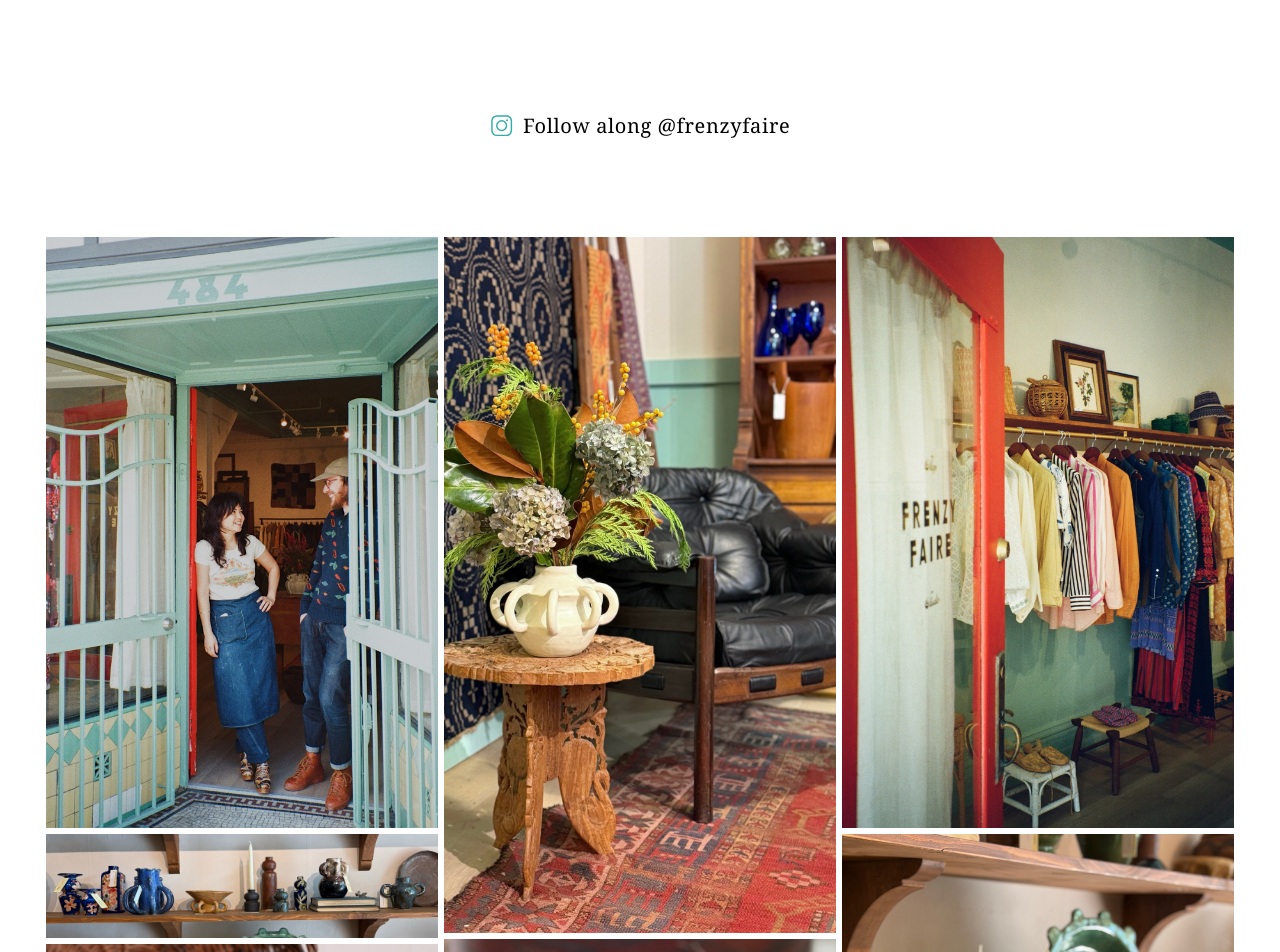
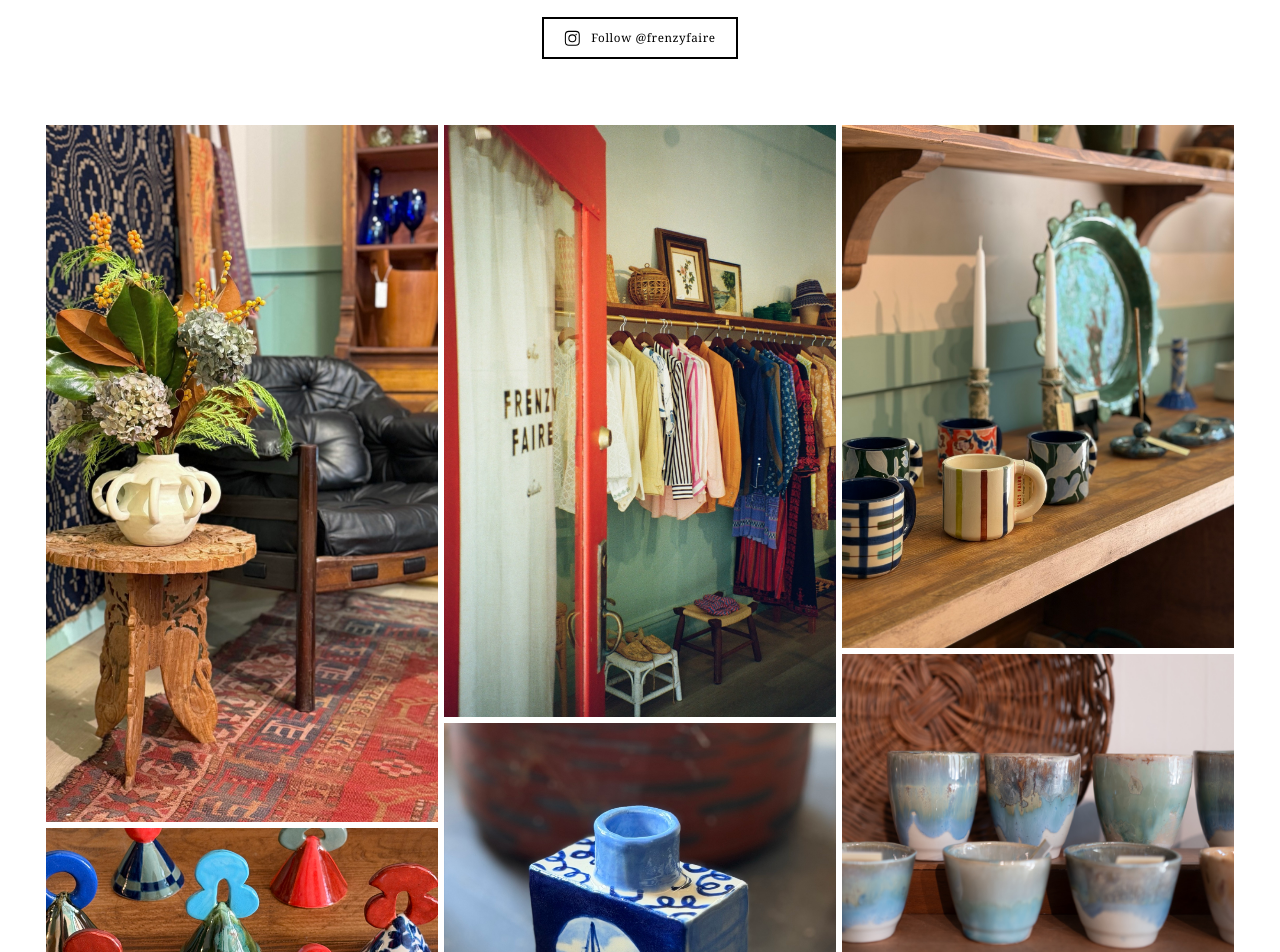
Before and after one commit to timothybuck13/frenzy-faire, a React (Vite) app: page / in a window 1280 px wide. Shown: the part 1600-2552 px from the top of the page. Built offline with nearby package versions, Linux system fonts and the light colour scheme.

Commit message:
Restructure: IG button under about, mailing list divider, opening party section, gift card in footer

```diff
--- a/src/App.jsx
+++ b/src/App.jsx
@@ -4,15 +4,12 @@ import { useState, useEffect, useRef } from 'react'
 const photos = [
   // Row 1: Hero pair — storefront + owners in doorway
   { src: '/photos/storefront.jpg', alt: 'Frenzy Faire storefront on Union Street', w: 2000, h: 1330 },
-  { src: '/photos/opening-party-owners.jpg', alt: 'Alyssa and Timothy in the Frenzy Faire doorway', w: 1325, h: 2000 },
-
   // Row 2: Interior atmosphere
   { src: '/photos/interior-1.jpg', alt: 'Vintage clothing rack bathed in afternoon light', w: 1331, h: 2000 },
   { src: '/photos/interior-2.jpg', alt: 'Handcrafted ceramic vase with dried flowers on carved table', w: 1125, h: 2000 },
   { src: '/photos/doorway.jpg', alt: 'View through the Frenzy Faire door into the store', w: 1325, h: 2000 },
 
-  // Row 3: Ceramics shelf — wide panoramic
-  { src: '/photos/ceramic-shelf.jpg', alt: 'Shelf of handcrafted ceramic pieces', w: 2000, h: 530 },
+  // Row 3: Ceramics detail
 
   // Row 4: Ceramics detail
   { src: '/photos/ceramics.jpg', alt: 'Handpainted ceramic mugs and candle holders', w: 1500, h: 2000 },
@@ -26,17 +23,14 @@ const photos = [
 
   // Row 6: Vases and platters
   { src: '/photos/large-green-ceramic-vase.jpg', alt: 'Large green ceramic vase', w: 1500, h: 2000 },
-  { src: '/photos/ahn-lee-vase.jpg', alt: 'Ahn Lee vase', w: 2000, h: 2000 },
   { src: '/photos/ceramic-flower-vase.jpg', alt: 'Handcrafted ceramic flower vase', w: 1500, h: 2000 },
 
-  // Row 7: Large platter + handcrafted candle holder (landscape)
+  // Row 7: Large platter
   { src: '/photos/large-ceramic-platter.jpg', alt: 'Large handcrafted ceramic platter', w: 1500, h: 2000 },
-  { src: '/photos/handcrafted-candle-holder.jpg', alt: 'Handcrafted candle holder detail', w: 2000, h: 1500 },
 
   // Row 8: Moroccan + Berber collection
   { src: '/photos/moroccan-collection.jpg', alt: 'Moroccan collection', w: 1500, h: 2000 },
   { src: '/photos/vintage-berber-pottery.jpg', alt: 'Vintage Berber pottery', w: 1500, h: 2000 },
-  { src: '/photos/berber-textiles.jpg', alt: 'Berber textiles', w: 1500, h: 2000 },
 
   // Row 9: Berber necklaces + mid century prints (landscape pair)
   { src: '/photos/berber-necklaces.jpg', alt: 'Berber necklaces', w: 2000, h: 1331 },
@@ -49,24 +43,22 @@ const photos = [
   // Row 11: Clothing details (landscape strip)
   { src: '/photos/vintage-clothing-details-1.jpg', alt: 'Vintage clothing detail', w: 2000, h: 1331 },
   { src: '/photos/vintage-clothing-details-2.jpg', alt: 'Vintage clothing detail', w: 2000, h: 1331 },
-  { src: '/photos/vintage-clothing-details-3.jpg', alt: 'Vintage clothing detail', w: 2000, h: 1331 },
-
   // Row 12: More clothing details
   { src: '/photos/vintage-clothing-details-4.jpg', alt: 'Vintage clothing detail', w: 2000, h: 1331 },
   { src: '/photos/vintage-clothing-details-5.jpg', alt: 'Vintage clothing detail', w: 1331, h: 2000 },
   { src: '/photos/vintage-clothing-details-6.jpg', alt: 'Vintage clothing detail', w: 2000, h: 1331 },
 
-  // Row 13: Textile details + Alyssa
+  // Vintage textile details
   { src: '/photos/vintage-textile-details.jpg', alt: 'Vintage textile details', w: 2000, h: 1331 },
-  { src: '/photos/alyssa.jpg', alt: 'Alyssa Guerrero in the store', w: 1500, h: 2000 },
+]
 
-  // Row 14: Opening party
+/* ───────── opening party photos (separate section) ───────── */
+const openingPartyPhotos = [
   { src: '/photos/storefront-opening-party.jpg', alt: 'Storefront during opening party', w: 2000, h: 1330 },
   { src: '/photos/opening-party.jpg', alt: 'Opening party', w: 2000, h: 1325 },
-
-  // Row 15: Party moments
   { src: '/photos/opening-party-ahn.jpg', alt: 'Ahn at the opening party', w: 1332, h: 2000 },
   { src: '/photos/opening-party-hugs.jpg', alt: 'Opening party hugs', w: 2000, h: 1330 },
+  { src: '/photos/opening-party-owners.jpg', alt: 'Alyssa and Timothy in the Frenzy Faire doorway', w: 1325, h: 2000 },
   { src: '/photos/owners.jpg', alt: 'The owners', w: 2000, h: 1325 },
 ]
 
@@ -118,20 +110,16 @@ const featuredSrcs = new Set([
 ])
 
 /* ───────── gallery component (masonry) ───────── */
-function Gallery() {
+function Gallery({ photoList }) {
   const COLS = 3
   const GAP = 6
 
-  const galleryPhotos = photos.filter(p => !featuredSrcs.has(p.src))
-
-  // Distribute photos into columns, balancing total height
   const columns = Array.from({ length: COLS }, () => ({ photos: [], height: 0 }))
-  galleryPhotos.forEach((p) => {
-    // Find shortest column
+  photoList.forEach((p) => {
     const shortest = columns.reduce((min, col, i) =>
       col.height < columns[min].height ? i : min, 0)
     columns[shortest].photos.push(p)
-    columns[shortest].height += p.h / p.w // normalized height
+    columns[shortest].height += p.h / p.w
   })
 
   return (
@@ -280,18 +268,23 @@ export default function App() {
         </div>
       </section>
 
-      {/* Instagram CTA */}
-      <section className="py-20 md:py-28">
+      {/* Instagram button */}
+      <section className="pb-16 md:pb-20">
         <div className="max-w-2xl mx-auto px-6 md:px-8 text-center">
           <a
             href="https://www.instagram.com/frenzyfaire/"
             target="_blank"
             rel="noopener noreferrer"
-            className="inline-flex items-center gap-3 no-underline group"
-            style={{ textDecoration: 'none' }}
+            className="inline-flex items-center justify-center gap-3 px-6 py-3 border-2 border-black text-black no-underline transition-transform hover:scale-[1.025]"
+            style={{
+              fontFamily: "'Georgia', serif",
+              letterSpacing: '0.05em',
+              fontSize: '0.875em',
+              textDecoration: 'none',
+            }}
           >
             <svg
-              className="w-7 h-7 transition-transform group-hover:scale-110"
+              className="w-5 h-5"
               viewBox="0 0 24 24"
               fill="none"
               stroke="currentColor"
@@ -303,16 +296,7 @@ export default function App() {
               <circle cx="12" cy="12" r="5" />
               <circle cx="17.5" cy="6.5" r="1" fill="currentColor" stroke="none" />
             </svg>
-            <span
-              style={{
-                fontFamily: "'Georgia', serif",
-                fontSize: '1.5em',
-                letterSpacing: '0.03em',
-                color: '#000000',
-              }}
-            >
-              Follow along @frenzyfaire
-            </span>
+            Follow @frenzyfaire
           </a>
         </div>
       </section>
@@ -320,21 +304,23 @@ export default function App() {
       {/* Photo Gallery */}
       <section className="pb-20 md:pb-28">
         <div className="gallery-container" style={{ maxWidth: '1200px', margin: '0 auto', padding: '0 6px' }}>
-          <Gallery />
+          <Gallery photoList={photos.filter(p => !featuredSrcs.has(p.src))} />
         </div>
       </section>
 
-      {/* Footer */}
-      <footer className="py-12 md:py-16 border-t border-neutral-200">
+      {/* Mailing List CTA */}
+      <section className="py-20 md:py-28 border-t border-neutral-200">
         <div className="max-w-2xl mx-auto px-6 md:px-8 text-center">
-          <div
-            className="flex flex-col sm:flex-row items-center justify-center gap-6 mb-10"
+          <p
             style={{
               fontFamily: "'Georgia', serif",
-              fontSize: '0.875em',
-              letterSpacing: '0.05em',
+              fontSize: '1.25em',
+              letterSpacing: '0.03em',
+              marginBottom: '1.5rem',
             }}
           >
+            Stay in the loop
+          </p>
           <a
             href="https://squareup.com/outreach/rjqyGM/subscribe"
             target="_blank"
@@ -350,6 +336,38 @@ export default function App() {
           >
             Join the Mailing List
           </a>
+        </div>
+      </section>
+
+      {/* Opening Party */}
+      <section className="pb-20 md:pb-28">
+        <div className="max-w-2xl mx-auto px-6 md:px-8 text-center mb-10">
+          <p
+            style={{
+              fontFamily: "'Georgia', serif",
+              fontSize: '1.25em',
+              letterSpacing: '0.03em',
+            }}
+          >
+            Opening Party
+          </p>
+        </div>
+        <div className="gallery-container" style={{ maxWidth: '1200px', margin: '0 auto', padding: '0 6px' }}>
+          <Gallery photoList={openingPartyPhotos} />
+        </div>
+      </section>
+
+      {/* Footer */}
+      <footer className="py-12 md:py-16 border-t border-neutral-200">
+        <div className="max-w-2xl mx-auto px-6 md:px-8 text-center">
+          <div
+            className="flex flex-col sm:flex-row items-center justify-center gap-6 mb-10"
+            style={{
+              fontFamily: "'Georgia', serif",
+              fontSize: '0.875em',
+              letterSpacing: '0.05em',
+            }}
+          >
             <a
               href="https://app.squareup.com/gift/MLJZ93FYMD68M/order"
               target="_blank"
```
Lines whose indentation alone changed are shown as unchanged.
